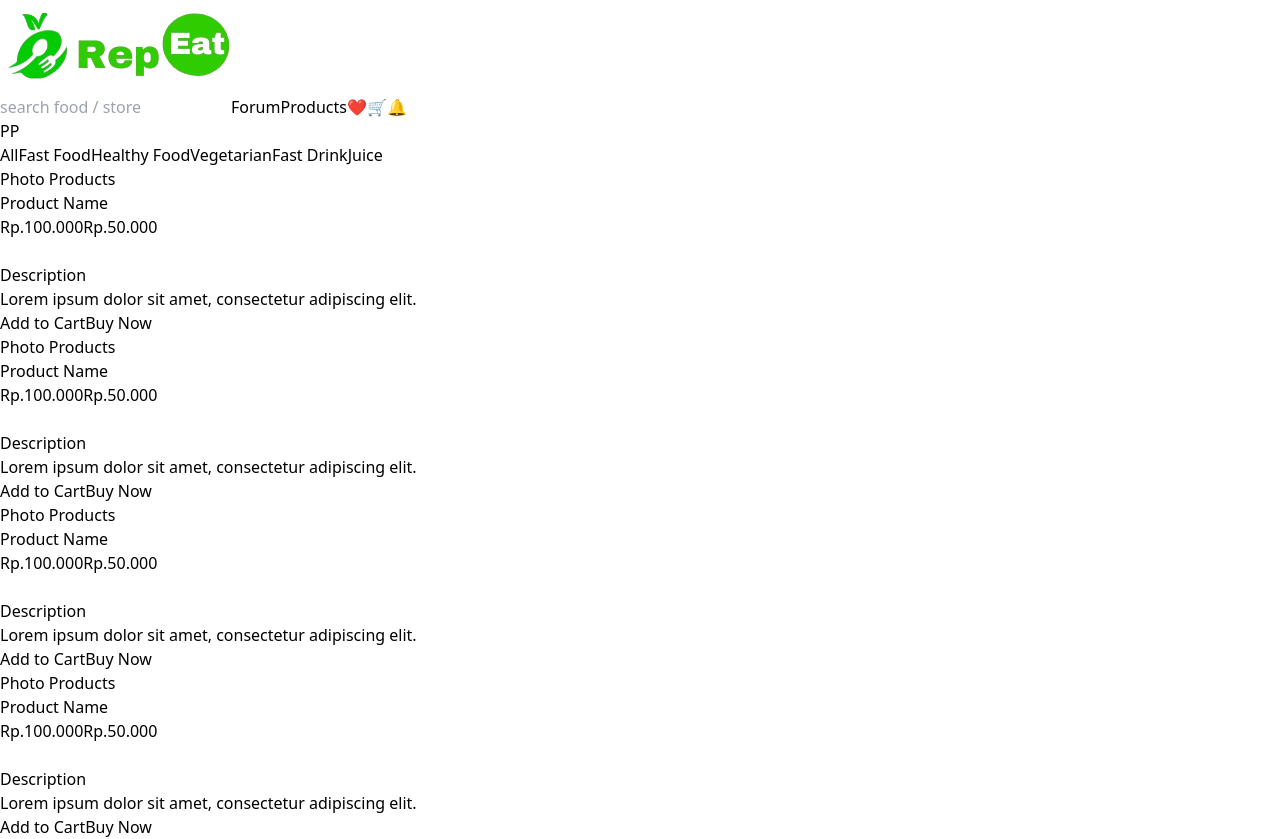
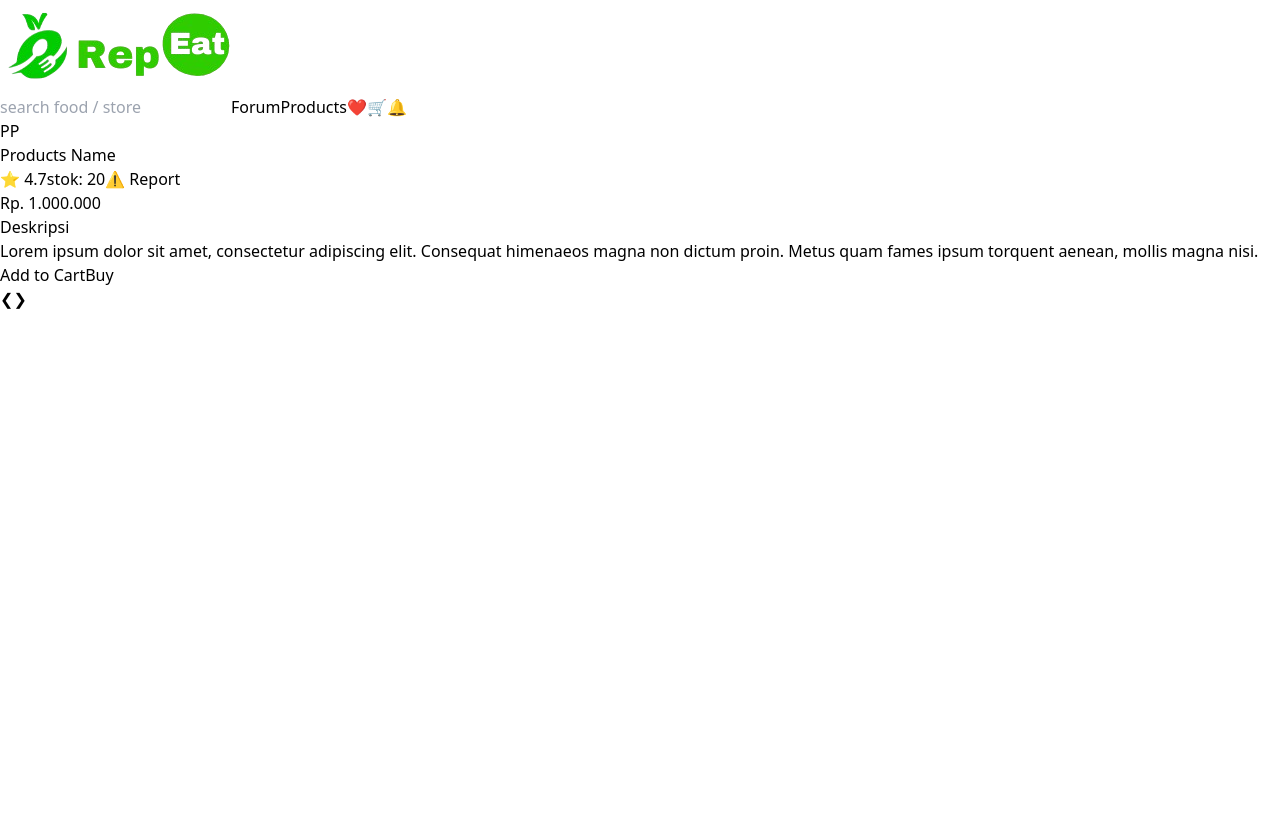
Before and after one commit to Wahyu-Harta-Sasmita/RepEat, a React (Vite) app: page / in a window 1280 px wide. After the commit the page ends 800 px from the top, so only its background shows below. Built offline with nearby package versions, Linux system fonts and the light colour scheme.

Commit message:
edit by Tusan

```diff
--- a/src/App.jsx
+++ b/src/App.jsx
@@ -1,14 +1,13 @@
 import React from 'react'
-import Register from './Pages/General/Tusan/Home'
+import Shop from './Pages/General/Tusan/Shop'
+import Home from './Pages/General/Tusan/Home'
 import FullProduct from './Pages/General/Tusan/FullProduct'
-import Home from './Pages/General/Tusan/Home'
 import CartPage from './Pages/General/Tusan/CartPage'
-import Shop from './Pages/General/Tusan/Shop'
 
 const App = () => {
   return (
     <>
-      <Shop/>
+      <FullProduct/>
     </>
   )
 }
--- a/src/Pages/General/Tusan/FullProduct.jsx
+++ b/src/Pages/General/Tusan/FullProduct.jsx
@@ -1,26 +1,27 @@
 import React from 'react';
+import TextLogo from '../../../assets/images/Logo_Text.png';
 
 const FullProduct = () => {
   return (
     <div className="min-h-screen bg-white">
-      {/* Navbar */}
-      <header className="bg-green-500 text-white flex justify-between items-center p-4">
-        <div className="flex items-center">
-          <img src="logo.png" alt="RepEat Logo" className="h-8 mr-2" />
-          <span className="text-xl font-bold">Rep<span className="text-gray-800">Eat</span></span>
+      <header className="bg-green-500 text-white w-full">
+        <div className="flex justify-between items-center p-4 w-full">
+          <div className="flex items-center flex-shrink-0">
+            <img src={TextLogo} alt="Logo" className="w-32 h-auto mr-6 bg-white p-1 rounded-md" />
           </div>
-        <div className="flex items-center space-x-4">
+          <div className="flex items-center space-x-4 flex-grow">
             <input
               type="text"
               placeholder="search food / store"
-            className="px-4 py-2 rounded-full w-60 bg-gray-100 text-black placeholder-gray-500 outline-none"
+              className="px-4 py-2 rounded-full flex-grow bg-gray-100 text-black placeholder-gray-500 outline-none"
             />
-          <a href="#" className="text-white">Forum</a>
-          <a href="#" className="text-white">Products</a>
+            <a href="#" className="font-bold text-black">Forum</a>
+            <a href={FullProduct} className="font-bold text-black">Products</a>
             <button className="text-white">❤️</button>
             <button className="text-white">🛒</button>
             <button className="text-white">🔔</button>
             <div className="w-8 h-8 bg-gray-300 rounded-full flex items-center justify-center text-gray-700">PP</div>
+          </div>
         </div>
       </header>
 
--- a/src/Pages/General/Tusan/Home.jsx
+++ b/src/Pages/General/Tusan/Home.jsx
@@ -1,6 +1,6 @@
 import React from 'react';
 import BigLogo from '../../../assets/images/Logo.png';
-import TextLogo from '../../../assets/images/Logo_Text';
+import TextLogo from '../../../assets/images/Logo_Text.png';
 import FullProduct from '../../General/Tusan/FullProduct';
 
 const Home = () => {
```
Lines whose indentation alone changed are shown as unchanged.
